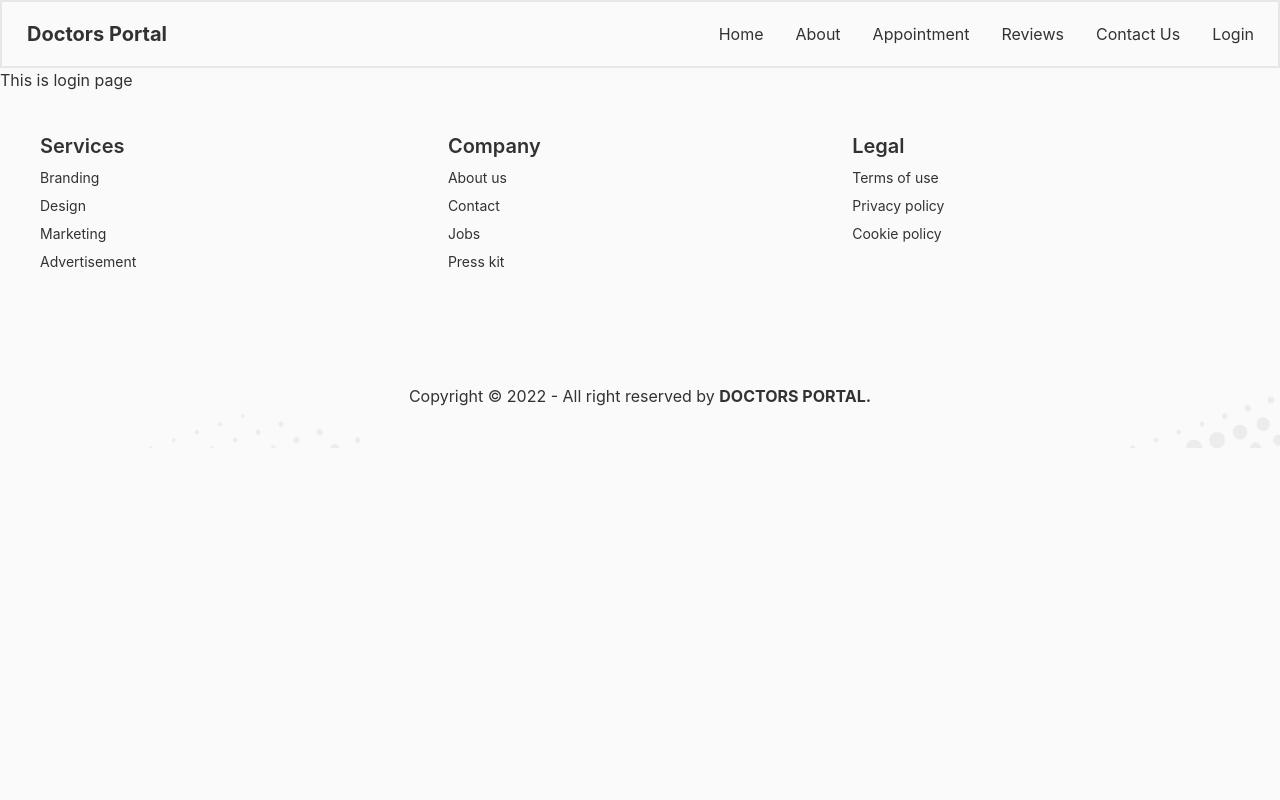
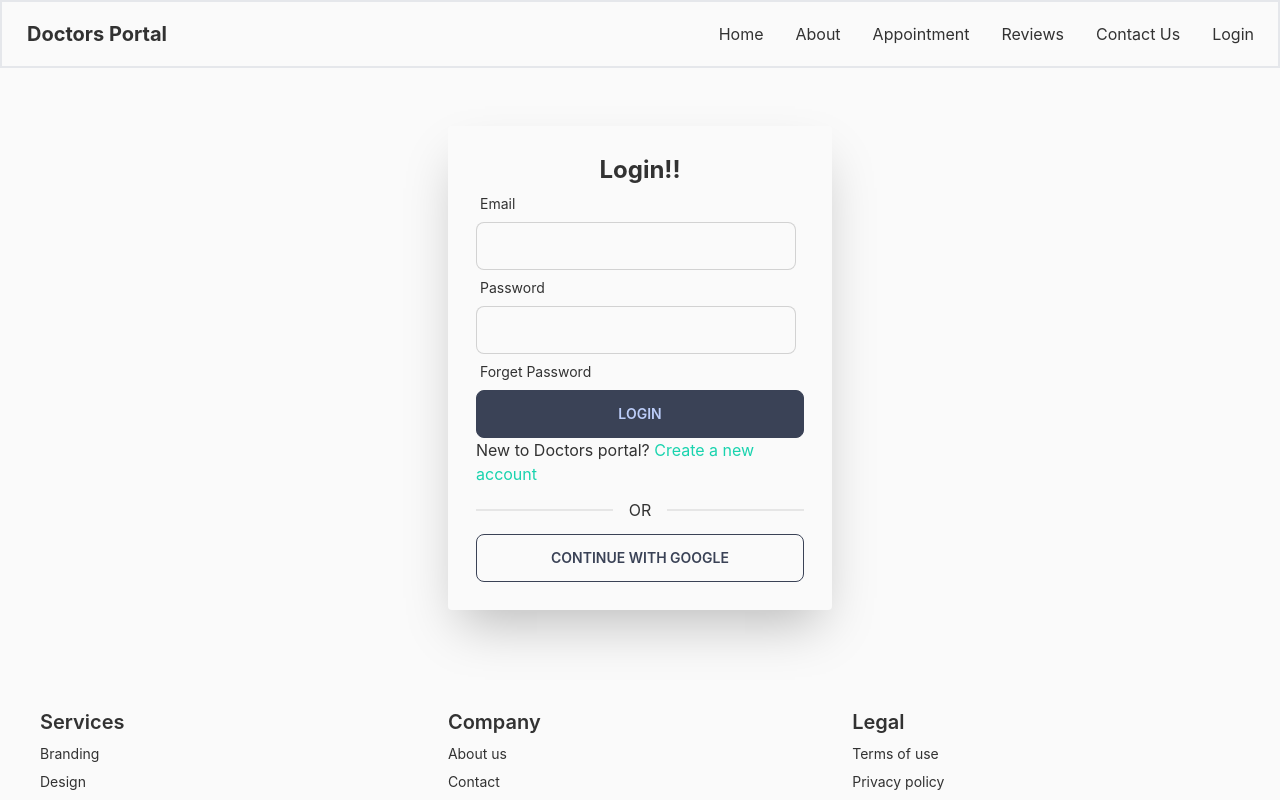
Before and after one commit to Atherbiswas/doctors-portal-client, a React (Create React App) app: page /login in a window 1280 px wide. Shown: the top 800 px of the page. Built offline with nearby package versions, Linux system fonts and the light colour scheme.

Commit message:
login form added

```diff
--- a/package.json
+++ b/package.json
@@ -11,6 +11,7 @@
     "react": "^18.2.0",
     "react-day-picker": "^8.3.6",
     "react-dom": "^18.2.0",
+    "react-hook-form": "^7.39.3",
     "react-router-dom": "^6.4.3",
     "react-scripts": "5.0.1",
     "web-vitals": "^2.1.4"
--- a/src/Pages/Login/Login.js
+++ b/src/Pages/Login/Login.js
@@ -1,11 +1,42 @@
-import React from 'react';
+import React from "react";
+import { useForm } from "react-hook-form";
+import { Link } from "react-router-dom";
 
 const Login = () => {
-    return (
-        <div>
-           <h2>This is login page</h2>
-        </div>
-    );
+    const {register, handleSubmit} = useForm();
+
+    const handleLogin = data => {
+        console.log(data)
+    }
+
+  return (
+    <div className="h-[600px] flex justify-center items-center">
+      <div className="w-96 p-7 shadow-2xl rounded">
+        <h2 className="text-2xl font-bold text-center">Login!!</h2>
+        <form onSubmit={handleSubmit(handleLogin)}>
+            <div className="form-control w-full max-w-xs">
+                <label className="label">
+                    <span className="label-text">Email</span>
+                </label>
+                <input type="email"  {...register("email")}  className="input input-bordered w-full max-w-xs"/>
+            </div>
+            <div className="form-control w-full max-w-xs">
+                <label className="label">
+                    <span className="label-text">Password</span>
+                </label>
+                <input type="password"  {...register("password")}  className="input input-bordered w-full max-w-xs"/>
+                <label className="label">
+                    <span className="label-text">Forget Password</span>
+                </label>
+            </div>
+          <input className="btn btn-accent w-full" value='Login' type="submit" />
+        </form>
+        <p>New to Doctors portal? <Link to='/signup' className="text-secondary">Create a new account</Link> </p>
+        <div className="divider">OR</div>
+        <button className="btn btn-outline btn-accent w-full">CONTINUE WITH GOOGLE</button>
+      </div>
+    </div>
+  );
 };
 
 export default Login;
```
Also changed, not shown: 1 other file (tests, documents, lock files or other folders).
